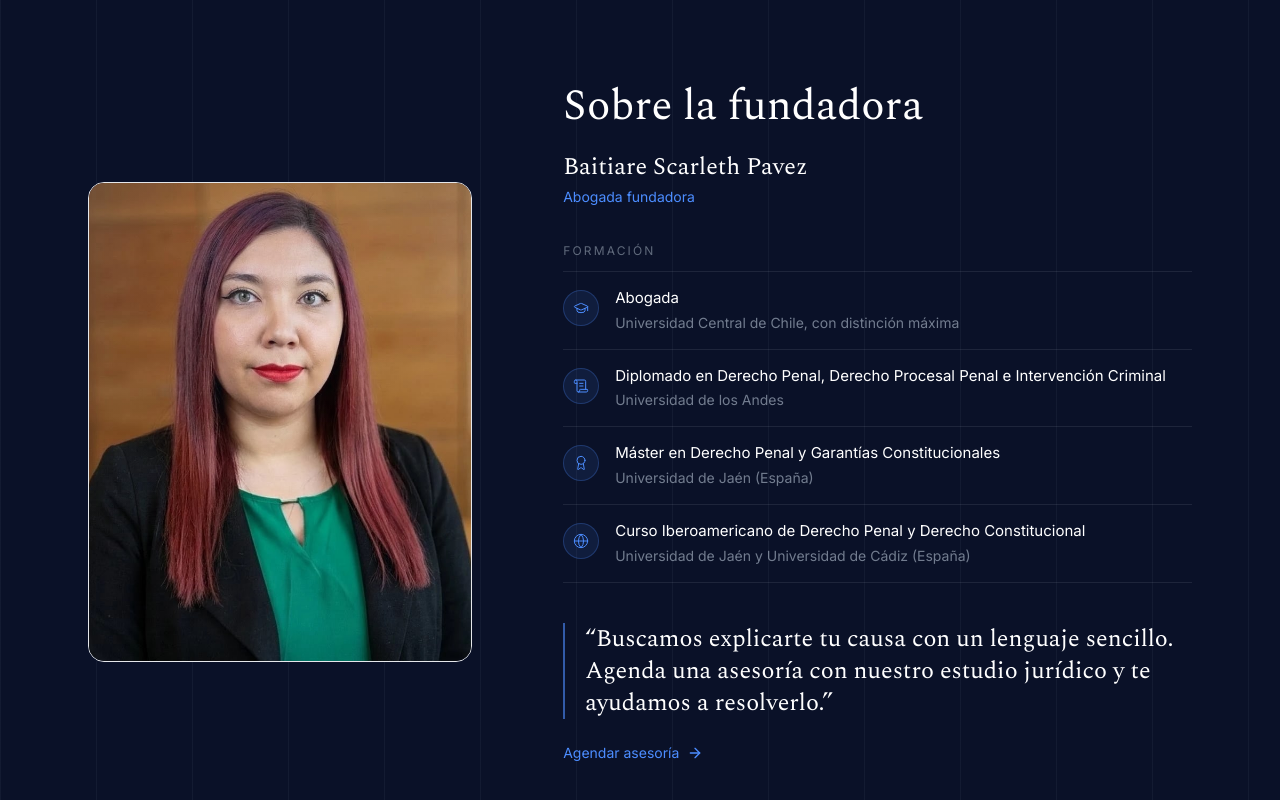
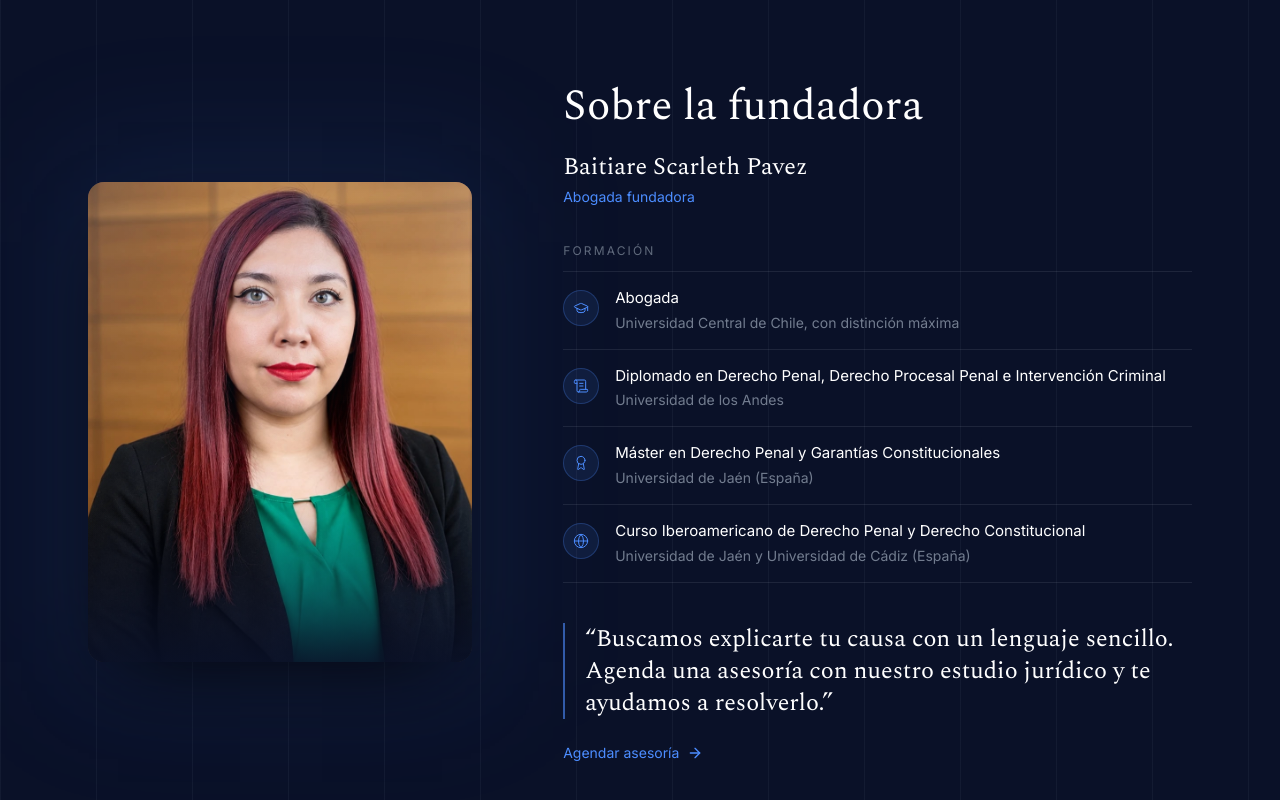
Before and after one commit to bxnjxmm/estudio-legal-responsivo2, a Next.js app in the folder estudio-legal/: page / in a window 1280 px wide. Shown: the part 2929-3729 px from the top of the page. Built offline with nearby package versions, Linux system fonts and the light colour scheme; no server answers.

Commit message:
Foto de la fundadora: nueva imagen y marco sin borde blanco

```diff
--- a/estudio-legal/components/sections/SobreAbogada.tsx
+++ b/estudio-legal/components/sections/SobreAbogada.tsx
@@ -10,16 +10,22 @@ export default function SobreAbogada() {
     <section id="sobre-mi" className="bg-marina py-24 lg:py-32 trama">
       <div className="mx-auto grid max-w-6xl gap-14 px-6 lg:grid-cols-[.8fr_1.2fr] lg:items-center">
         <Reveal>
-          <div className="relative mx-auto aspect-[4/5] w-full max-w-sm overflow-hidden rounded-2xl border border-plata/12 bg-pizarra/40 lg:mx-0">
+          <div className="relative mx-auto w-full max-w-sm lg:mx-0">
+            {/* Resplandor suave detrás de la foto, en el azul del sitio */}
+            <div className="pointer-events-none absolute -inset-6 rounded-[2rem] bg-electrico/10 blur-3xl" />
+            <div className="relative aspect-[4/5] overflow-hidden rounded-2xl bg-pizarra/40 shadow-[0_30px_80px_-30px_rgba(0,0,0,.85)] ring-1 ring-inset ring-plata/15">
               <Image
                 src="/images/baitiare-pavez.jpg"
                 alt={`${site.fundadora}, abogada fundadora de ${site.marca}`}
                 fill
                 sizes="(max-width: 384px) 100vw, 384px"
-              className="object-cover object-[47%_30%]"
+                className="object-cover object-[42%_30%]"
               />
-            <div className="pointer-events-none absolute inset-0 bg-[linear-gradient(155deg,rgba(76,141,255,.14),transparent_55%)]" />
+              {/* Viraje azul y degradado inferior para que la foto se funda con el fondo de la sección */}
+              <div className="pointer-events-none absolute inset-0 bg-[linear-gradient(155deg,rgba(76,141,255,.16),transparent_55%)]" />
+              <div className="pointer-events-none absolute inset-x-0 bottom-0 h-1/3 bg-gradient-to-t from-marina/90 via-marina/40 to-transparent" />
               <div className="absolute -top-px left-10 right-10 h-px bg-gradient-to-r from-transparent via-electrico/50 to-transparent" />
+            </div>
           </div>
         </Reveal>
 
```
Also changed, not shown: estudio-legal/public/images/baitiare-pavez.jpg. Lines whose indentation alone changed are shown as unchanged.
